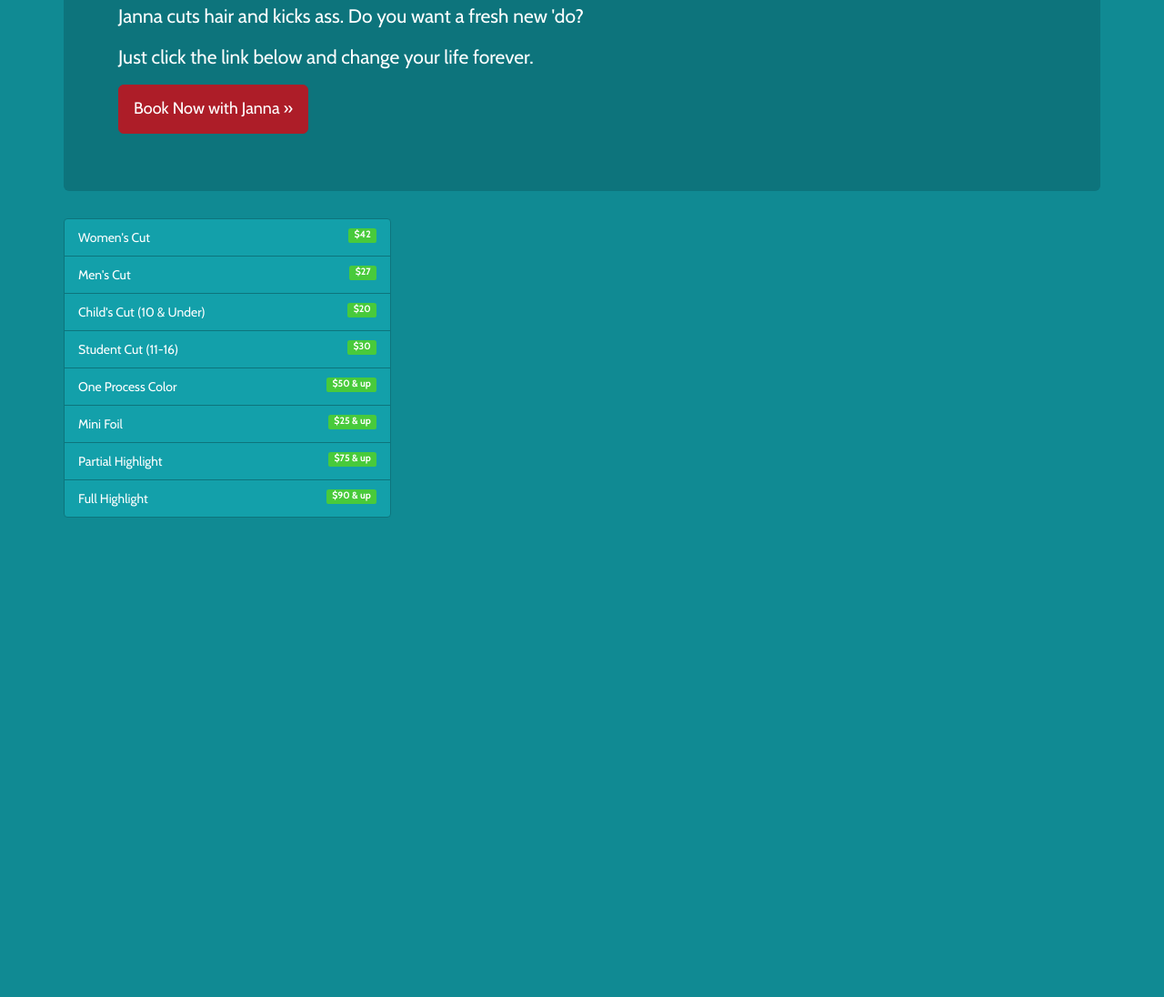
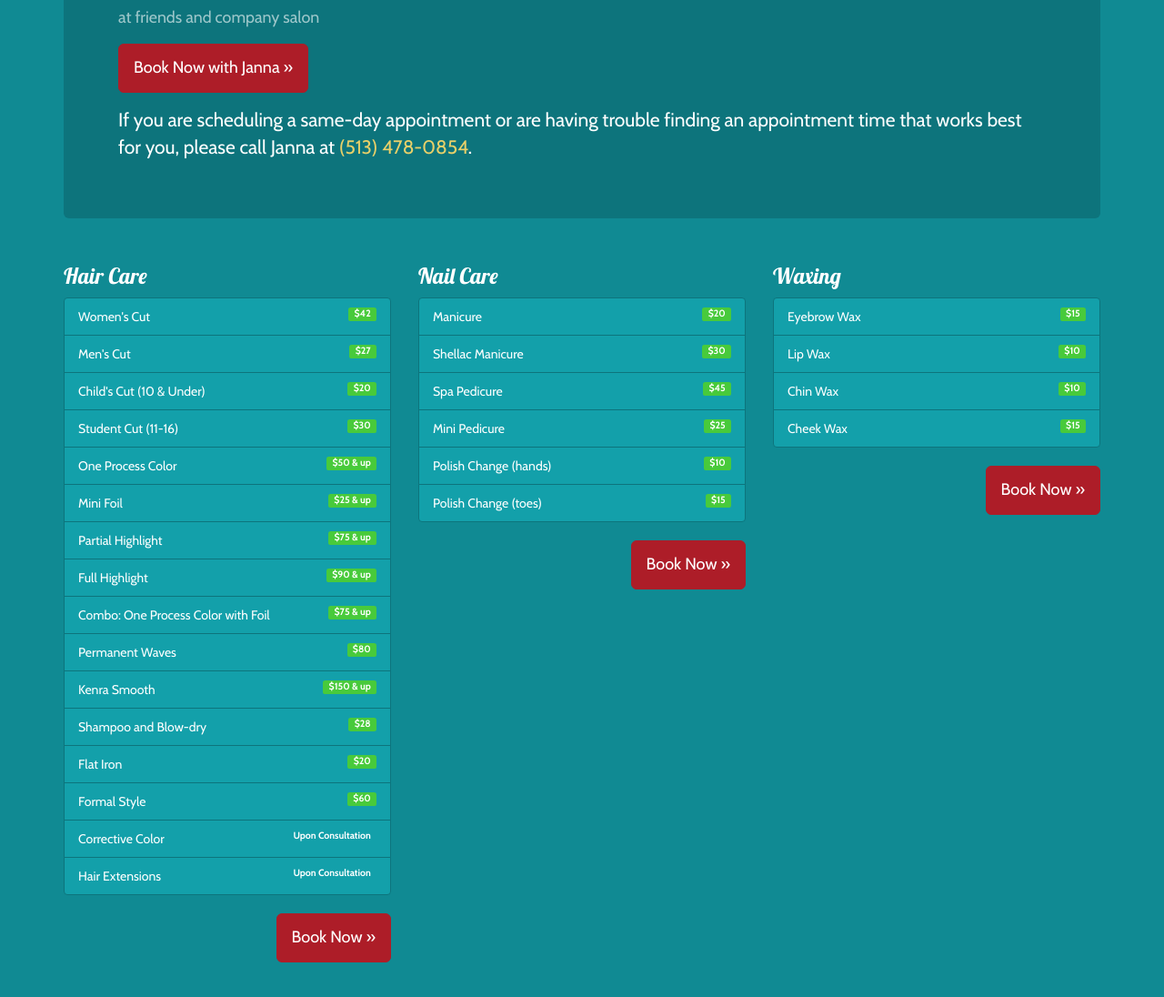
Before and after one commit to johndavidback/jannaperazzo.com, a plain HTML site: page index.html in a window 1280 px wide. Shown: the part 214-1310 px from the top of the page at 91% size. Drawn offline with nearby package versions, Linux system fonts and the light colour scheme; files whose address does not match are found by name.

Commit message:
Adding all the things to the home page

```diff
--- a/index.html
+++ b/index.html
@@ -33,15 +33,15 @@
             <span class="icon-bar"></span>
             <span class="icon-bar"></span>
           </button>
-          <a class="navbar-brand" href="#">Janna Perazzo</a>
+          <a class="navbar-brand" href="#">Janna</a>
         </div>
         <div class="navbar-collapse collapse">
           <ul class="nav navbar-nav">
             <!-- <li class="active"><a href="#">Home</a></li> -->
           </ul>
           <ul class="nav navbar-nav navbar-right">
-            <li><a href="mailto:janna@gmail.com">Email Janna</a></li>
-            <li class="active"><a href="./">Book Now</a></li>
+            <li><a href="mailto:janna.perazzo@gmail.com">Email Janna</a></li>
+            <li class="active"><a href="https://clients.mindbodyonline.com/ASP/home.asp?studioid=47870">Book Now</a></li>
           </ul>
         </div><!--/.nav-collapse -->
       </div>
@@ -51,16 +51,17 @@
 
       <!-- Main component for a primary marketing message or call to action -->
       <div class="jumbotron">
-        <h1>Janna Perazzo</h1>
-        <p>Janna cuts hair and kicks ass.  Do you want a fresh new 'do?</p>
-        <p>Just click the link below and change your life forever.</p>
+        <h1>Janna</h1>
+        <p class="text-muted"><small>at friends and company salon</small></p>
         <p>
-          <a class="btn btn-lg btn-primary" href="../../components/#navbar" role="button">Book Now with Janna &raquo;</a>
+          <a class="btn btn-lg btn-primary" href="https://clients.mindbodyonline.com/ASP/home.asp?studioid=47870" role="button">Book Now with Janna &raquo;</a>
         </p>
+        <p>If you are scheduling a same-day appointment or are having trouble finding an appointment time that works best for you, please call Janna at <a href="tel:+15134780854">(513) 478-0854</a>.
       </div>
 
       <div class="row">
         <div class="col-lg-4">
+        <h3>Hair Care</h3>
           <ul class="list-group">
             <li class="list-group-item">
               <span class="label label-success">$42</span>
@@ -94,10 +95,94 @@
               <span class="label label-success">$90 &amp; up</span>
               Full Highlight
             </li>
-
+            <li class="list-group-item">
+              <span class="label label-success">$75 &amp; up</span>
+              Combo: One Process Color with Foil
+            </li>
+            <li class="list-group-item">
+              <span class="label label-success">$80</span>
+              Permanent Waves
+            </li>
+            <li class="list-group-item">
+              <span class="label label-success">$150 &amp; up</span>
+              Kenra Smooth
+            </li>
+            <li class="list-group-item">
+              <span class="label label-success">$28</span>
+              Shampoo and Blow-dry
+            </li>
+            <li class="list-group-item">
+              <span class="label label-success">$20</span>
+              Flat Iron
+            </li>
+            <li class="list-group-item">
+              <span class="label label-success">$60</span>
+              Formal Style
+            </li>
+            <li class="list-group-item">
+              <span class="label" style="float: right;">Upon Consultation</span>
+              Corrective Color
+            </li>
+            <li class="list-group-item">
+              <span class="label" style="float: right;">Upon Consultation</span>
+              Hair Extensions
+            </li>
           </ul>
+          <a class="btn btn-lg btn-primary pull-right" href="https://clients.mindbodyonline.com/ASP/home.asp?studioid=47870" role="button">Book Now &raquo;</a>
         </div>
 
+        <div class="col-lg-4">
+        <h3>Nail Care</h3>
+          <ul class="list-group">
+          <li class="list-group-item">
+              <span class="label label-success">$20</span>
+              Manicure
+            </li>
+            <li class="list-group-item">
+              <span class="label label-success">$30</span>
+              Shellac Manicure
+            </li>
+            <li class="list-group-item">
+              <span class="label label-success">$45</span>
+              Spa Pedicure
+            </li>
+            <li class="list-group-item">
+              <span class="label label-success">$25</span>
+              Mini Pedicure
+            </li>
+            <li class="list-group-item">
+              <span class="label label-success">$10</span>
+              Polish Change (hands)
+            </li>
+            <li class="list-group-item">
+              <span class="label label-success">$15</span>
+              Polish Change (toes)
+            </li>
+            </ul>
+            <a class="btn btn-lg btn-primary pull-right" href="https://clients.mindbodyonline.com/ASP/home.asp?studioid=47870" role="button">Book Now &raquo;</a>
+        </div><!-- nail care -->
+        <div class="col-lg-4">
+        <h3>Waxing</h3>
+        <ul class="list-group">
+          <li class="list-group-item">
+              <span class="label label-success">$15</span>
+              Eyebrow Wax
+            </li>
+            <li class="list-group-item">
+              <span class="label label-success">$10</span>
+              Lip Wax
+            </li>
+            <li class="list-group-item">
+              <span class="label label-success">$10</span>
+              Chin Wax
+            </li>
+            <li class="list-group-item">
+              <span class="label label-success">$15</span>
+              Cheek Wax
+            </li>
+            </ul>
+            <a class="btn btn-lg btn-primary pull-right" href="https://clients.mindbodyonline.com/ASP/home.asp?studioid=47870" role="button">Book Now &raquo;</a>
+        </div>
 
       </div><!-- row -->
 
```
